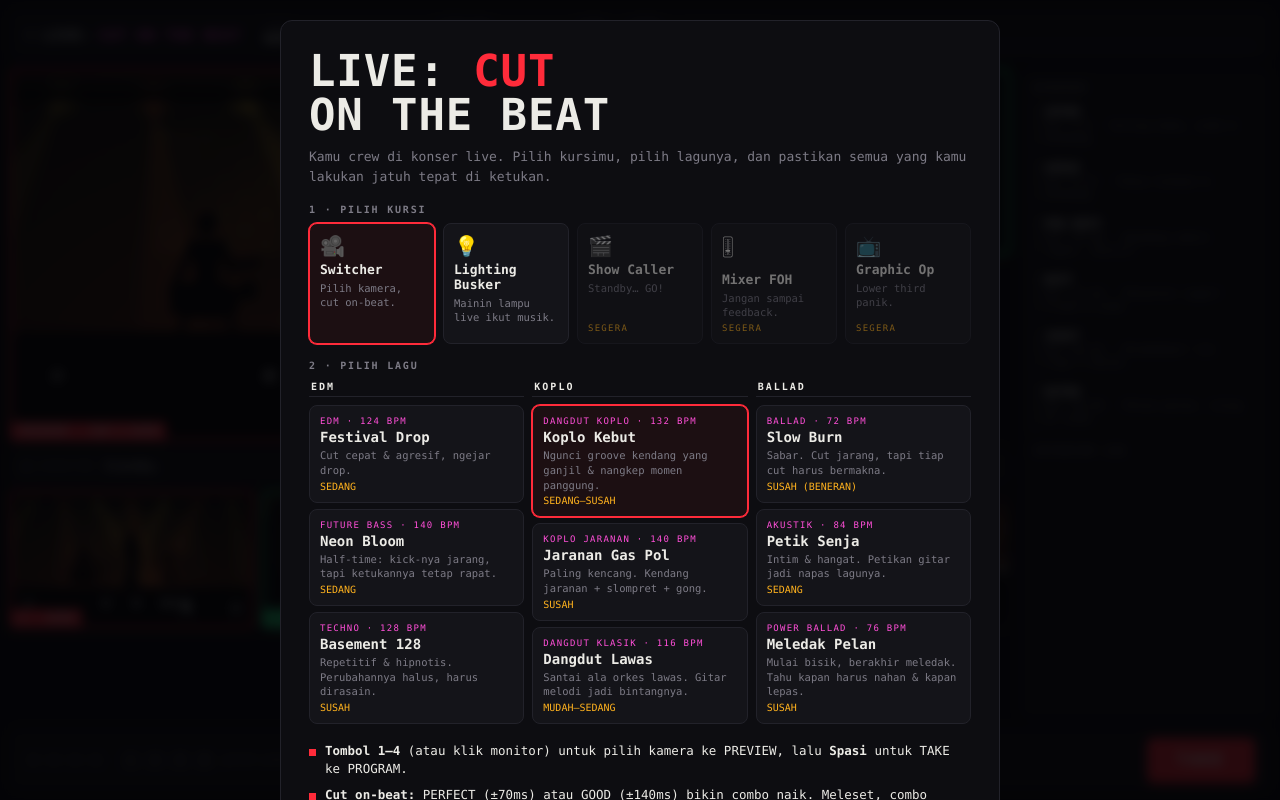
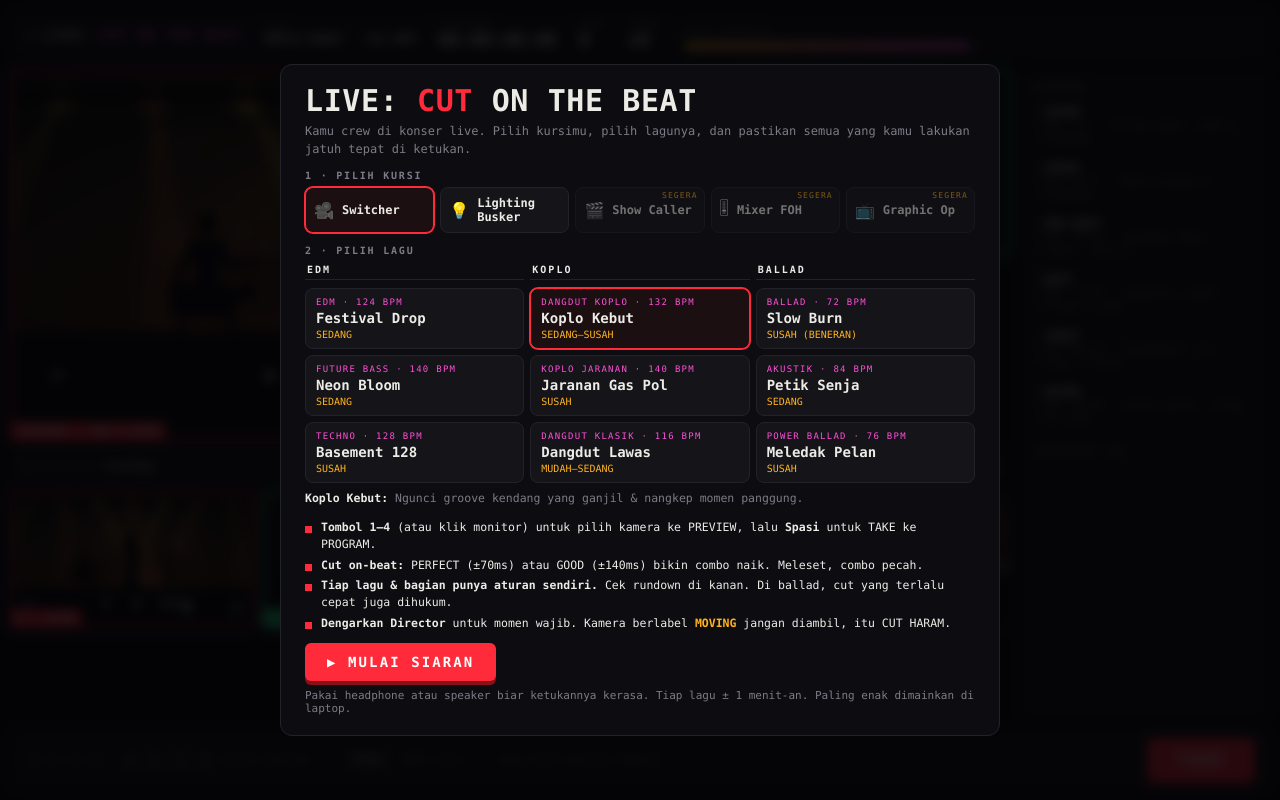
Before and after one commit to livecut-game/live-cut-on-the-beat, a plain HTML site: page index.html in a window 1280 px wide. Drawn offline with Linux system fonts and the light colour scheme; animation ran at ten frames a second.

Commit message:
Menu lebih ringkas: muat di layar laptop tanpa zoom out
Co-Authored-By: Claude Opus 5.5 <noreply@anthropic.com>
Claude-Session: https://claude.ai/code/session_018R1ugQSJNE4scXKgA5md3W

```diff
--- a/index.html
+++ b/index.html
@@ -133,6 +133,26 @@ body:not(.mode-light) #pads,body:not(.mode-light) .k-light{display:none}
 .gcol{display:flex;flex-direction:column;gap:6px}
 .gh{font-size:10px;letter-spacing:.2em;color:var(--txt);font-weight:800;padding:2px 2px 4px;border-bottom:1px solid var(--line);margin-bottom:2px}
 .song{padding:10px!important;gap:3px!important}.song b{font-size:14px!important}.song .tr{font-size:10.5px!important}
+/* compact menu */
+#overlay{padding:14px}
+#menu.card,#result.card{padding:20px 24px}
+#menu h1{font-size:clamp(22px,3vw,30px);line-height:1.05}
+#menu h1 br{display:none}
+#menu .sub{margin:6px 0 12px;font-size:12px}
+.step{margin-bottom:6px!important}
+.roles{margin-bottom:12px!important;gap:6px!important}
+.role{padding:8px!important;flex-direction:row!important;align-items:center;gap:8px!important;flex-wrap:wrap}
+.role .ic{font-size:16px!important}.role b{font-size:12px!important}
+.role{position:relative;flex-wrap:nowrap!important;min-height:44px}.role .tr{display:none}.role .meta{position:absolute;top:3px;right:6px;font-size:8px!important;margin:0!important}
+.songs{margin-bottom:12px!important;gap:6px!important}
+.song{padding:8px 10px!important}
+.song .tr{display:none}
+.song .tr:empty{display:none}
+#menu ul{gap:4px;margin-bottom:12px;font-size:11.5px}
+#menu .btn{padding:11px 22px;font-size:14px}
+#menu .note{margin-top:8px}
+#songInfo{font-size:11.5px;color:var(--mut);margin:-4px 0 12px;min-height:16px}
+#songInfo b{color:var(--txt)}
 </style>
 </head>
 <body>
@@ -169,12 +189,13 @@ body:not(.mode-light) #pads,body:not(.mode-light) .k-light{display:none}
 
 <div id="overlay">
  <div class="card" id="menu">
-  <h1>LIVE: <em>CUT</em><br>ON THE BEAT</h1>
+  <h1>LIVE: <em>CUT</em> ON THE BEAT</h1>
   <p class="sub">Kamu crew di konser live. Pilih kursimu, pilih lagunya, dan pastikan semua yang kamu lakukan jatuh tepat di ketukan.</p>
   <h3 class="step">1 · PILIH KURSI</h3>
   <div class="roles" id="roles"></div>
   <h3 class="step">2 · PILIH LAGU</h3>
   <div class="songs" id="songs"></div>
+  <div id="songInfo"></div>
   <ul data-howto="switch">
    <li><b>Tombol 1–4</b> (atau klik monitor) untuk pilih kamera ke PREVIEW, lalu <b>Spasi</b> untuk TAKE ke PROGRAM.</li>
    <li><b>Cut on-beat:</b> PERFECT (±70ms) atau GOOD (±140ms) bikin combo naik. Meleset, combo pecah.</li>
@@ -736,6 +757,7 @@ function renderRoles(){
 function renderSongs(){
  $('songs').innerHTML=['EDM','KOPLO','BALLAD'].map(gp=>`<div class="gcol"><div class="gh">${gp}</div>`+Object.values(SONGS).filter(s=>s.group===gp).map(s=>`<button class="song${s.id===selected?' sel':''}" data-id="${s.id}"><span class="g">${s.genre} · ${s.bpm} BPM</span><b>${s.title}</b><span class="tr">${s.trains}</span><span class="meta">${s.diff}${best(s.id)?` · Rekor ${best(s.id)}`:''}</span></button>`).join('')+'</div>').join('');
  [...$('songs').querySelectorAll('.song')].forEach(el=>el.onclick=()=>{selected=el.dataset.id;loadSong(selected);renderSongs()});
+ $('songInfo').innerHTML=`<b>${SONGS[selected].title}:</b> ${SONGS[selected].trains}`;
 }
 $('start').onclick=start;$('again').onclick=start;$('change').onclick=showMenu;
 $('take').addEventListener('pointerdown',e=>{e.preventDefault();take()});
```
